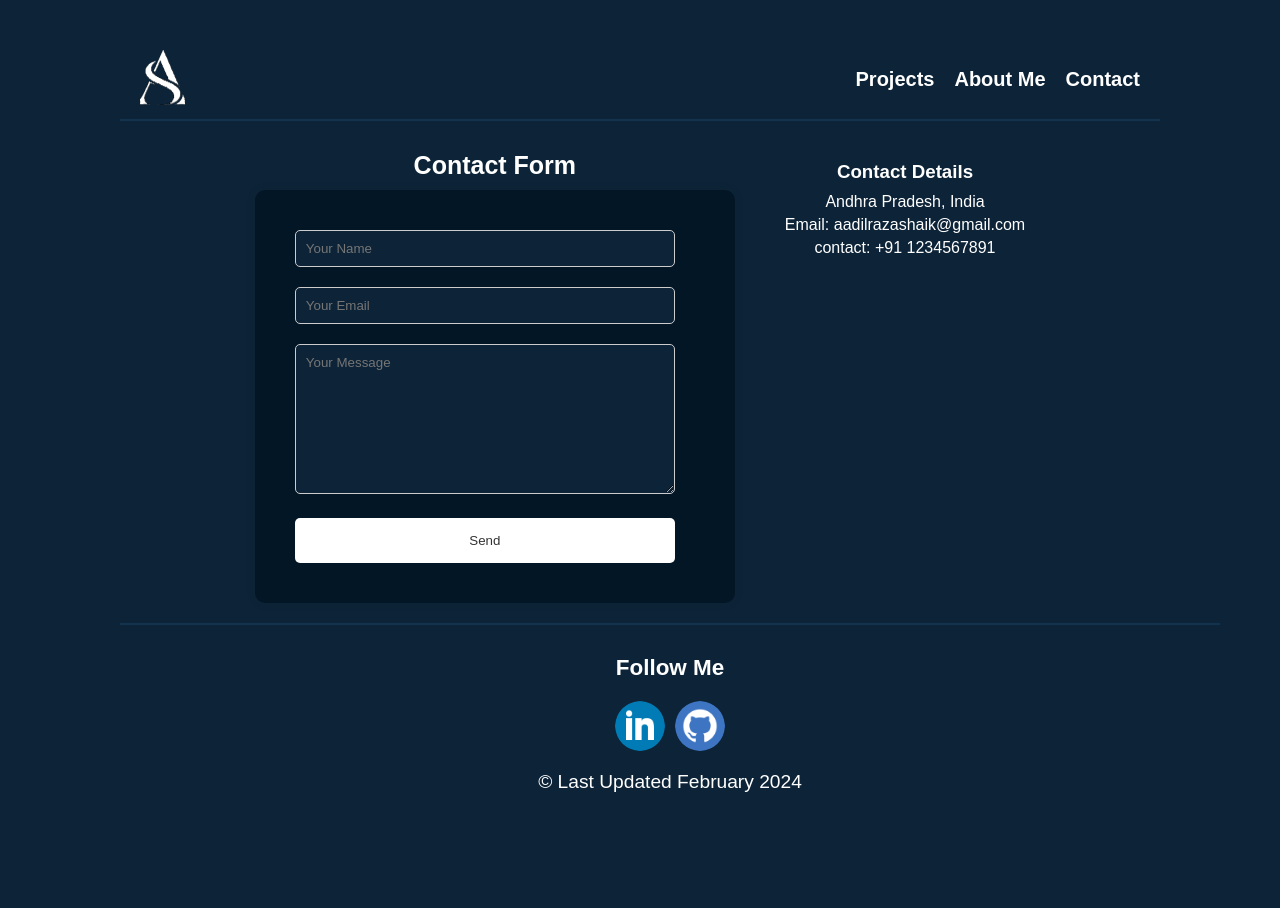
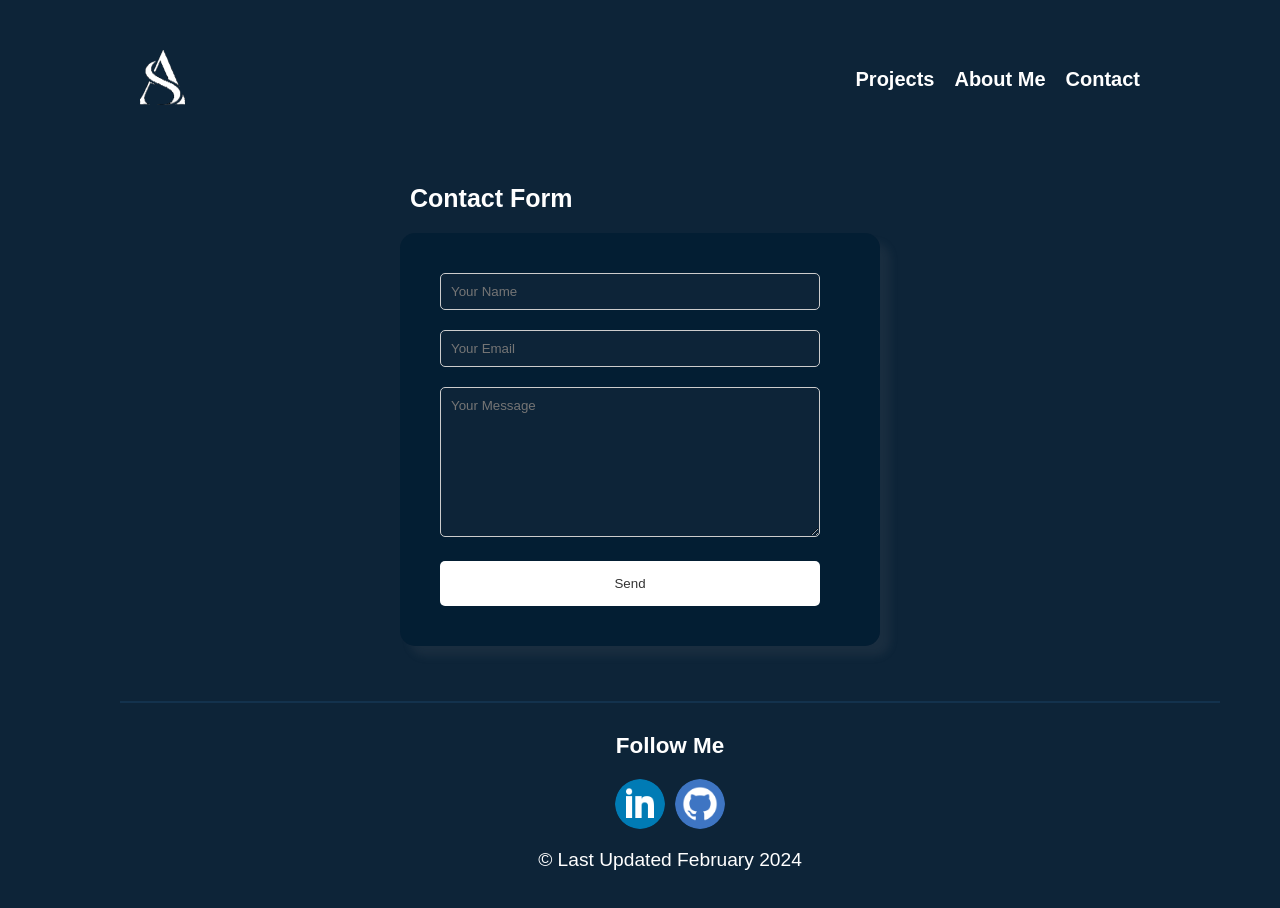
Before and after one commit to aadilraza077/aadils_portfolio, a React (Vite) app: page /ContactPage in a window 1280 px wide. Shown: the top 908 px of the page. Before the commit the page ends 863 px from the top, so only its background shows below. Built offline with nearby package versions, Linux system fonts and the light colour scheme.

Commit message:
ContactPage- Added Email JS

```diff
--- a/package.json
+++ b/package.json
@@ -10,6 +10,7 @@
     "preview": "vite preview"
   },
   "dependencies": {
+    "emailjs-com": "^3.2.0",
     "file-saver": "^2.0.5",
     "react": "^18.2.0",
     "react-dom": "^18.2.0",
--- a/src/App.css
+++ b/src/App.css
@@ -19,7 +19,7 @@
     justify-content: space-between;
     align-items: center;
     padding: 10px 20px;
-    border-bottom: 2px solid rgb(19, 50, 77);
+
   }
 
   .TitleName {
--- a/src/components/ContactForm.css
+++ b/src/components/ContactForm.css
@@ -1,23 +1,24 @@
 .contact-form-container {
     display: flex;
-  flex-direction: column;
+    flex-direction: column;
     justify-content: space-between;
     align-items: center;
     font-family: "General-Sans-Medium";
   }
 
-  .contact-form-container h3
+  .contact-form-main h3
   {
     margin: 10px;
     font-size: 25px;
+    padding-bottom: 10px;
   }
 
   .contact-form {
-    background-color: rgba(1, 18, 32, 0.75);
+    background-color: rgba(1, 28, 50, 0.75);
     padding: 40px;
-    border-radius: 10px;
+    border-radius: 15px;
     width: 400px;
-    box-shadow: 0px 0px 10px rgba(0, 0, 0, 0.1);
+    box-shadow: 10px 10px 10px rgba(143, 142, 142, 0.1);
     color: white;
   }
 
@@ -56,3 +57,38 @@
     color: #fff;
     border-color: rgb(62, 62, 196);
   }
+
+
+
+
+.success-alert {
+  display: flex;
+  flex-direction: column;
+  background-color:rgb(1, 18, 32, 0.75);
+  padding: 20px;
+  box-shadow: 1px 2px 5px rgba(143, 142, 142, 0.1);
+  border-radius: 5px;
+  margin-top: 10px;
+}
+
+.success-alert p {
+  margin: 0;
+  font-size: 16px;
+  background-color: rgb(1, 18, 32, 0.75);
+}
+
+.success-alert button {
+  margin-top: 10px;
+  background-color: white;
+  color: black;
+  border: none;
+  padding: 5px 10px;
+  border-radius: 3px;
+  cursor: pointer;
+}
+
+.success-alert button:hover {
+  background-color: rgb(62, 62, 196);
+  color: #fff;
+  border-color: rgb(62, 62, 196);
+}
--- a/src/components/ContactForm.jsx
+++ b/src/components/ContactForm.jsx
@@ -1,16 +1,38 @@
-import React, { useState } from 'react';
-import './ContactForm.css';
+import React, { useState } from "react";
+import "./ContactForm.css";
+import emailjs from "emailjs-com";
 
 const ContactForm = () => {
 
+  const [isSuccess, setIsSuccess] = useState(false);
+  const [isFormVisible, setIsFormVisible] = useState(true);
+
+  const handleSubmit = (e) => {
+    e.preventDefault();
+
+    emailjs.sendForm("service_5wf647b", "template_p3alrvo", e.target, "vU4CnF4WtLFcGF6hv").then((result) =>{
+      console.log(result.text);
+      setIsSuccess(true);
+      setIsFormVisible(false);
+    }, (error) => {
+    console.log(error.text);
+  });
+
+    e.target.reset();
+  };
+
+const handleAlertClose = () =>
+{
+  setIsSuccess(false);
+  setIsFormVisible(true);
+};
+
   return (
     <div className="contact-form-container">
-      <div>
+           {isFormVisible && (
+        <div className="contact-form-main">
           <h3>Contact Form</h3>
-      </div>
-
-      <form  className="contact-form">
-
+          <form onSubmit={handleSubmit} className="contact-form">
             <input
               type="text"
               name="name"
@@ -25,11 +47,24 @@ const ContactForm = () => {
 
             <textarea
               name="message"
-          placeholder="Your Message">
-        </textarea>
+              placeholder="Your Message"
+            ></textarea>
+
             <button type="submit">Send</button>
           </form>
         </div>
+      )}
+
+     { isSuccess && (
+        <div className="success-alert">
+        <p>Message Sent Successfully</p>
+        <button onClick={handleAlertClose}>Close</button>
+        </div>
+      )
+    }
+      </div>
+
+
   );
 };
 
--- a/src/components/footer.jsx
+++ b/src/components/footer.jsx
@@ -7,10 +7,18 @@ const Footer = () => {
     <div className="MainFooter">
       <h3>Follow Me </h3>
       <div className="SocialLinks">
-        <a href="https://www.linkedin.com/in/aadilraza077/">
+        <a
+        href="https://www.linkedin.com/in/aadilraza077/"
+        rel="noopener noreferrer"
+        target="_blank"
+        >
           <img src={linkedin} alt="Linkedin Logo" />
         </a>
-        <a href="https://github.com/aadilraza077">
+        <a
+        href="https://github.com/aadilraza077"
+        rel="noopener noreferrer"
+        target="_blank"
+        >
           <img src={github} alt="GitHub Logo" />
         </a>
       </div>
--- a/src/pages/ContactPage.css
+++ b/src/pages/ContactPage.css
@@ -2,37 +2,5 @@
 .ContactPageContainer {
     display: flex;
     justify-content: center;
-    align-items: flex-start;
-    max-width: 800px;
-    margin: 0 auto;
-    padding: 20px;
-  }
-
-  .ContactDetails {
-    margin-left: 20px;
-    text-align: center;
-    padding-left: 30px;
-    padding-top: 20px;
-  }
-
-  .ContactDetails h3 {
-    margin-bottom: 10px;
-  }
-
-  .ContactDetails p {
-    margin: 5px 0;
-  }
-
-
-
-  @media (max-width: 768px) {
-    .ContactPageContainer {
-      flex-direction: column;
-      align-items: center;
-    }
-
-    .ContactDetails {
-      margin-left: 0;
-      margin-bottom: 20px;
-    }
-  }
+    padding: 55px;
+}
--- a/src/pages/ContactPage.jsx
+++ b/src/pages/ContactPage.jsx
@@ -5,13 +5,6 @@ export const ContactPage = () => {
   return (
     <div className='ContactPageContainer'>
         <ContactForm/>
-        <div className='ContactDetails'>
-            <h3>Contact Details</h3>
-            <p>Andhra Pradesh, India</p>
-            <p>Email: aadilrazashaik@gmail.com</p>
-            <p>contact: +91 1234567891</p>
-        </div>
-
     </div>
   )
 }
```
Also changed, not shown: 1 other file (tests, documents, lock files or other folders). Lines whose indentation alone changed are shown as unchanged.
